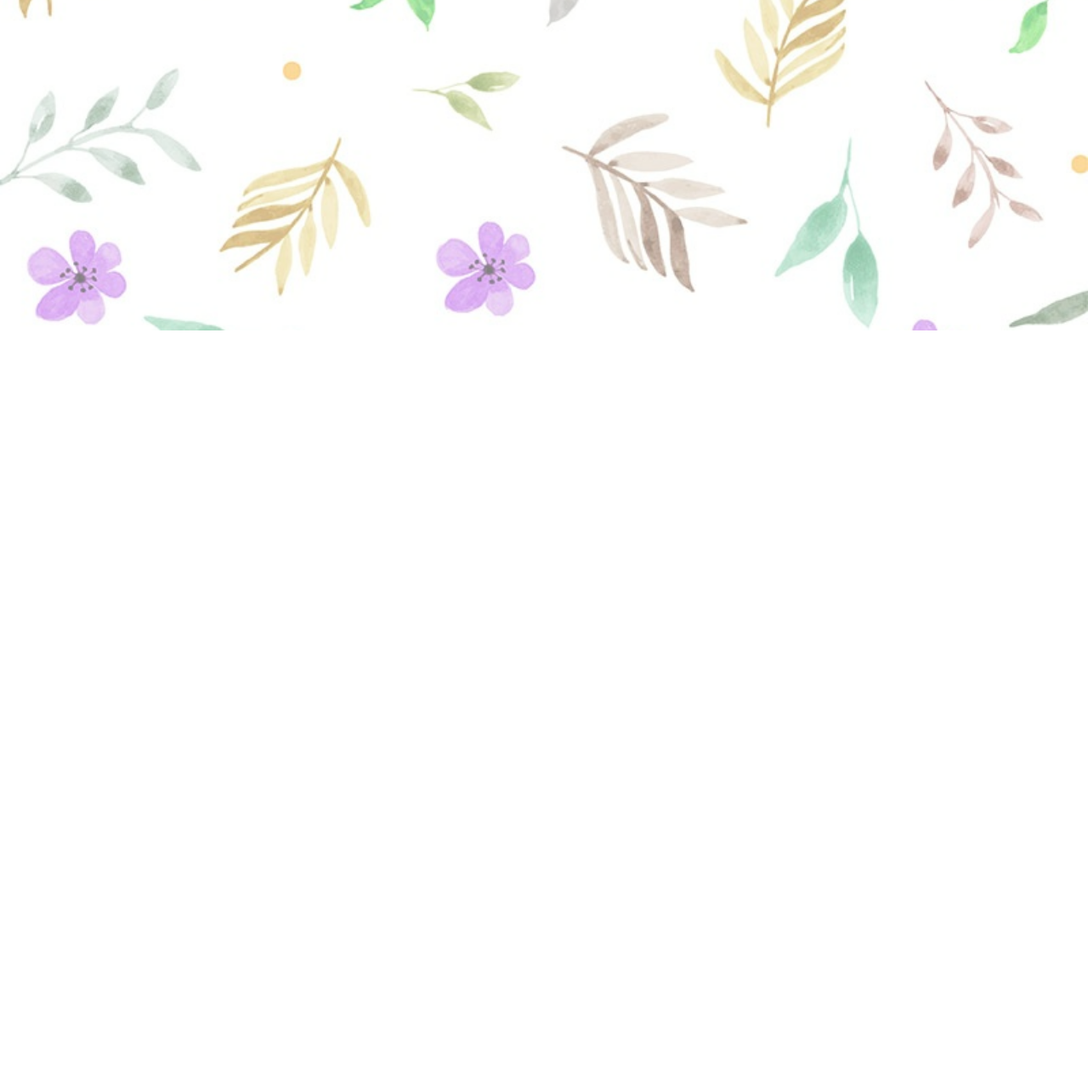
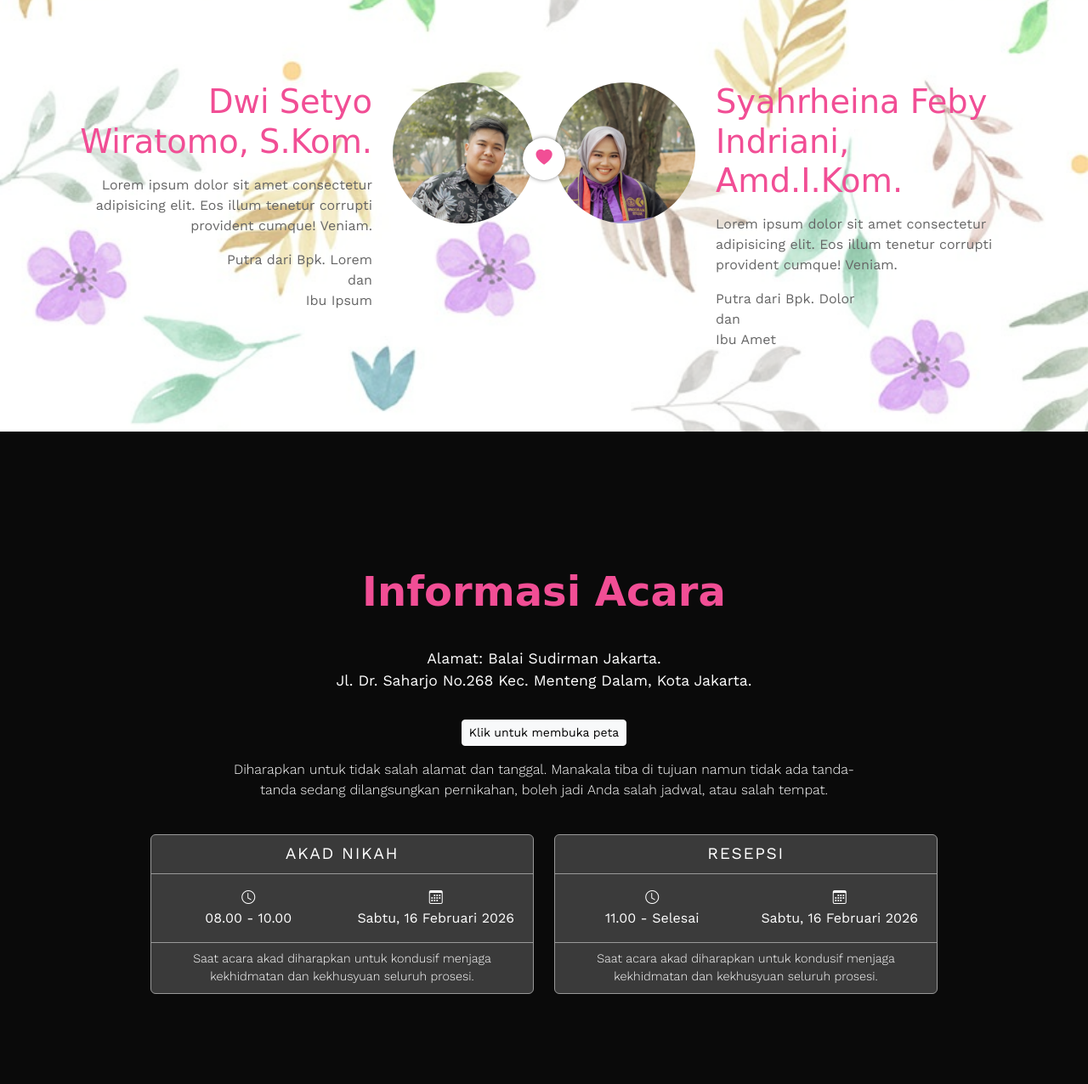
Before and after one commit to dwiratomo12/diren-wedding, a plain HTML site: page index.html in a window 1280 px wide. Shown: the part 1224-2500 px from the top of the page at 85% size. Drawn offline with nearby package versions, Linux system fonts and the light colour scheme; a web font is replaced by a local one.

Commit message:
add page Home & Info

```diff
--- a/index.html
+++ b/index.html
@@ -18,8 +18,15 @@
       rel="stylesheet"
     />
 
+    <!-- simplyCountdown -->
     <link rel="stylesheet" href="countdown/simplyCountdown.theme.default.css" />
     <script src="countdown/simplyCountdown.min.js"></script>
+
+    <!-- Bootstrap Icons -->
+    <link
+      rel="stylesheet"
+      href="https://cdn.jsdelivr.net/npm/bootstrap-icons@1.11.3/font/bootstrap-icons.min.css"
+    />
 
     <link rel="stylesheet" href="style.css" />
   </head>
@@ -99,6 +106,129 @@
             </p>
           </div>
         </div>
+
+        <div class="row couple">
+          <div class="col-lg-6">
+            <div class="row">
+              <div class="col-8 text-end">
+                <h3>Dwi Setyo Wiratomo, S.Kom.</h3>
+                <p>
+                  Lorem ipsum dolor sit amet consectetur adipisicing elit. Eos
+                  illum tenetur corrupti provident cumque! Veniam.
+                </p>
+                <p>
+                  Putra dari Bpk. Lorem <br />
+                  dan <br />
+                  Ibu Ipsum
+                </p>
+              </div>
+              <div class="col-4">
+                <img
+                  src="img/dwi.png"
+                  alt="Dwi Setyo"
+                  class="img-responsive rounded-circle"
+                />
+              </div>
+            </div>
+          </div>
+
+          <span class="heart"><i class="bi bi-heart-fill"></i></span>
+
+          <div class="col-lg-6">
+            <div class="row">
+              <div class="col-4">
+                <img
+                  src="img/rheina.png"
+                  alt="Rheina"
+                  class="img-responsive rounded-circle"
+                />
+              </div>
+              <div class="col-8">
+                <h3>Syahrheina Feby Indriani, Amd.I.Kom.</h3>
+                <p>
+                  Lorem ipsum dolor sit amet consectetur adipisicing elit. Eos
+                  illum tenetur corrupti provident cumque! Veniam.
+                </p>
+                <p>
+                  Putra dari Bpk. Dolor <br />
+                  dan <br />
+                  Ibu Amet
+                </p>
+              </div>
+            </div>
+          </div>
+        </div>
+      </div>
+    </section>
+
+    <section id="info" class="info">
+      <div class="container">
+        <div class="row justify-content-center">
+          <div class="col-md-8 col-10 text-center">
+            <h2>Informasi Acara</h2>
+            <br />
+            <p class="alamat">
+              Alamat: Balai Sudirman Jakarta. <br />
+              Jl. Dr. Saharjo No.268 Kec. Menteng Dalam, Kota Jakarta.
+            </p>
+            <a
+              href="https://maps.app.goo.gl/ox5M7KqxME6BG6VT9"
+              target="_blank"
+              class="btn btn-light btn-sm my-3"
+              >Klik untuk membuka peta</a
+            >
+            <p class="description">
+              Diharapkan untuk tidak salah alamat dan tanggal. Manakala tiba di
+              tujuan namun tidak ada tanda-tanda sedang dilangsungkan
+              pernikahan, boleh jadi Anda salah jadwal, atau salah tempat.
+            </p>
+          </div>
+        </div>
+
+        <div class="row justify-content-center mt-4">
+          <div class="col-md-5 col-10">
+            <div class="card text-center text-bg-light mb-5">
+              <div class="card-header">Akad Nikah</div>
+              <div class="card-body">
+                <div class="row justify-content-center">
+                  <div class="col-md-6">
+                    <i class="bi bi-clock d-block"></i>
+                    <span>08.00 - 10.00</span>
+                  </div>
+                  <div class="col-md-6">
+                    <i class="bi bi-calendar3 d-block"></i>
+                    <span>Sabtu, 16 Februari 2026</span>
+                  </div>
+                </div>
+              </div>
+              <div class="card-footer">
+                Saat acara akad diharapkan untuk kondusif menjaga kekhidmatan
+                dan kekhusyuan seluruh prosesi.
+              </div>
+            </div>
+          </div>
+          <div class="col-md-5 col-10">
+            <div class="card text-center text-bg-light">
+              <div class="card-header">Resepsi</div>
+              <div class="card-body">
+                <div class="row justify-content-center">
+                  <div class="col-md-6">
+                    <i class="bi bi-clock d-block"></i>
+                    <span>11.00 - Selesai</span>
+                  </div>
+                  <div class="col-md-6">
+                    <i class="bi bi-calendar3 d-block"></i>
+                    <span>Sabtu, 16 Februari 2026</span>
+                  </div>
+                </div>
+              </div>
+              <div class="card-footer">
+                Saat acara akad diharapkan untuk kondusif menjaga kekhidmatan
+                dan kekhusyuan seluruh prosesi.
+              </div>
+            </div>
+          </div>
+        </div>
       </div>
     </section>
 
--- a/style.css
+++ b/style.css
@@ -89,7 +89,8 @@ body {
   padding-bottom: 5rem;
 }
 
-.home h2 {
+.home h2,
+.info h2 {
   color: var(--pink);
   font-family: 'Playwrite AR', cursive;
   font-size: 3rem;
@@ -107,7 +108,83 @@ body {
   color: #666;
 }
 
+.home .couple {
+  margin-top: 100px;
+}
+
+.home .couple h3 {
+  font-family: 'Playwrite AR', cursive;
+  font-size: 2.4rem;
+  color: var(--pink);
+}
+
+.home .couple img {
+  width: 100%;
+}
+
+.home .heart {
+  width: 50px;
+  height: 50px;
+  background-color: white;
+  display: flex;
+  border-radius: 50%;
+  box-shadow: 0 0 5px rgba(0 0 0 / 0.5);
+  position: absolute;
+  left: 50%;
+  transform: translateX(-50%) translateY(65px);
+}
+
+.home .heart i {
+  margin: auto;
+  color: var(--pink);
+}
+
+.info {
+  background-color: var(--bg);
+  color: white;
+  padding-top: 10rem;
+  padding-bottom: 8rem;
+}
+
+.info .alamat {
+  font-size: 1.1rem;
+}
+
+.info .description {
+  font-size: 1rem;
+  font-weight: 300;
+}
+
+.info .card {
+  background-color: rgba(255, 255, 255, 0.2) !important;
+  color: white !important;
+  border: 1px solid #999;
+}
+
+.info .card-header {
+  border-bottom: 1px solid #999;
+  text-transform: uppercase;
+  letter-spacing: 0.1rem;
+}
+
+.info .card-body {
+  font-size: 1rem;
+}
+
+.info .card-footer {
+  border-top: 1px solid #999;
+  font-size: 0.9rem;
+  font-weight: 300;
+}
+
 /* Media Query */
+/* Extra Large */
+@media (max-width: 1200px) {
+  .home .heart {
+    transform: translateX(-50%) translateY(45px);
+  }
+}
+
 /* laptop */
 @media (max-width: 992px) {
   html {
@@ -117,6 +194,10 @@ body {
   .simply-countdown > .simply-section {
     padding: 70px;
     margin: 10px;
+  }
+
+  .home .heart {
+    display: none;
   }
 }
 
```
Also changed, not shown: img/dwi.png (added), img/rheina.png (added).
